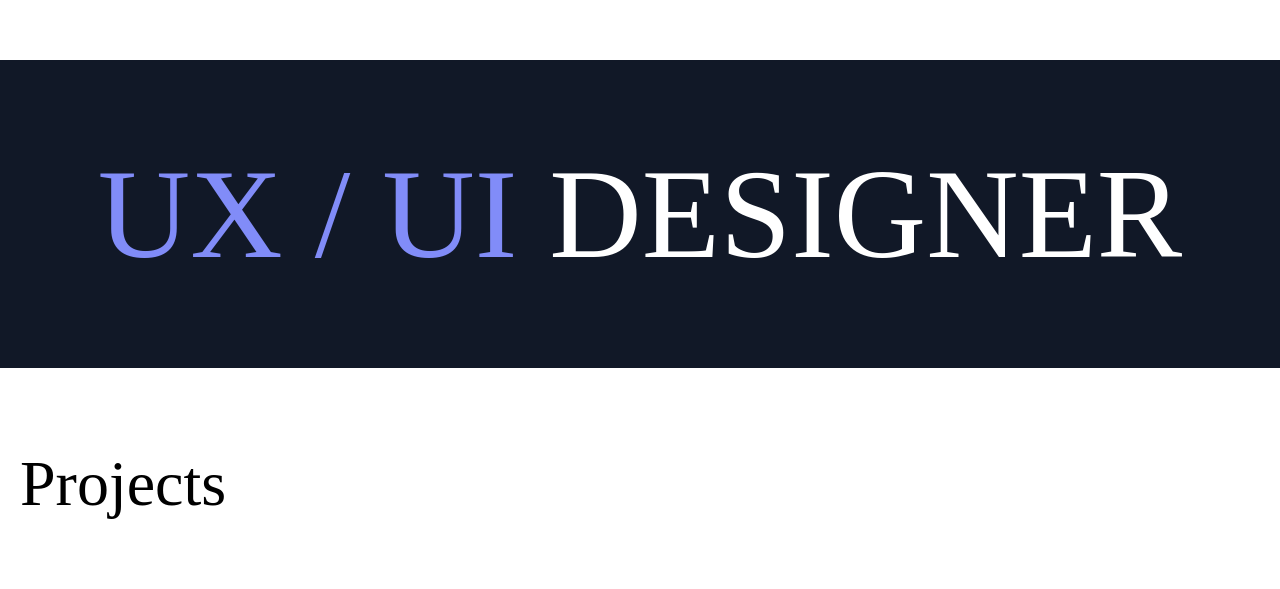
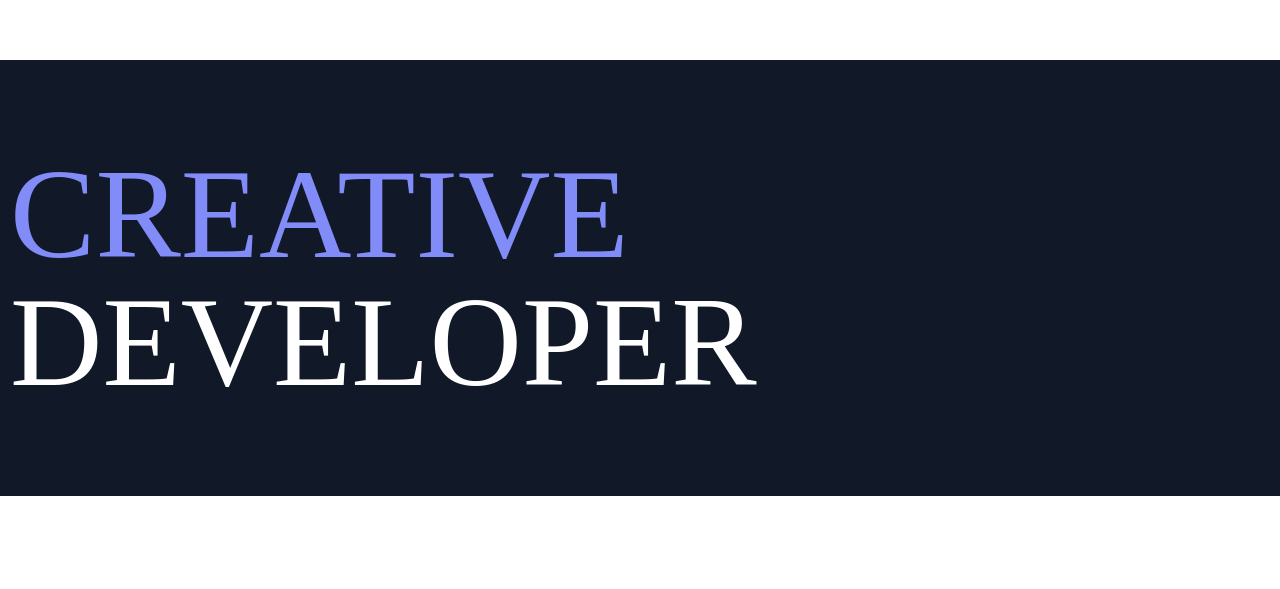
Before and after one commit to mathieusouflis/mathieusouflis-portfolio-2025, a React (Vite) app: page / in a window 1280 px wide. Shown: the part 740-1329 px from the top of the page. Built offline with nearby package versions, Linux system fonts and the light colour scheme; a web font is replaced by a local one.

Commit message:
rotating text add

```diff
--- /dev/null
+++ b/src/components/rotatingText/RotatingText.jsx
@@ -0,0 +1,22 @@
+import { useEffect, useState } from "react";
+import { Display } from "../typography/typography";
+
+const RotatingText = () => {
+    const [index, setIndex] = useState(0);
+    const texts = [
+        ['UX / UI', "Designer"],
+        ['Fullstack', "Developer"],
+        ["Creative", "Developer"],
+    ];
+    useEffect(() => {
+        const interval = setInterval(() => {
+        setIndex((prevIndex) => (prevIndex + 1) % texts.length);
+        }, 2000);
+
+        return () => clearInterval(interval);
+    }, []);
+
+    return <Display className="text-white after:bg-white"><span className='text-indigo-400'>{texts[index][0]}</span> {texts[index][1]}</Display>
+}
+
+export default RotatingText
--- a/src/views/index.jsx
+++ b/src/views/index.jsx
@@ -3,6 +3,7 @@ import Project from '../components/project/Project'
 import { Display, Header1 } from '../components/typography/typography'
 import { CursorTextContext } from '../hooks/cursorProvider';
 import projectData from '../data/projectsData.json'
+import RotatingText from "../components/rotatingText/RotatingText"
 
 function Index() {
   const { setText } = useContext(CursorTextContext);
@@ -23,7 +24,9 @@ function Index() {
         <Display className="text-center" >Mathieu souflis</Display>
       </div>
       <div className='flex px-[10px] py-[90px] bg-gray-900 justify-center'>
-        <Display className="text-white after:bg-white"><span className='text-indigo-400'>UX / UI</span> Designer</Display>
+        {/* <Display className="text-white after:bg-white"><span className='text-indigo-400'>UX / UI</span> Designer</Display> */}
+        <RotatingText />
+
       </div>
       <div className='px-5 mt-10 py-[50px] flex flex-col gap-16 h-screen max-w-screen'>
         <Header1>Projects</Header1>
```
